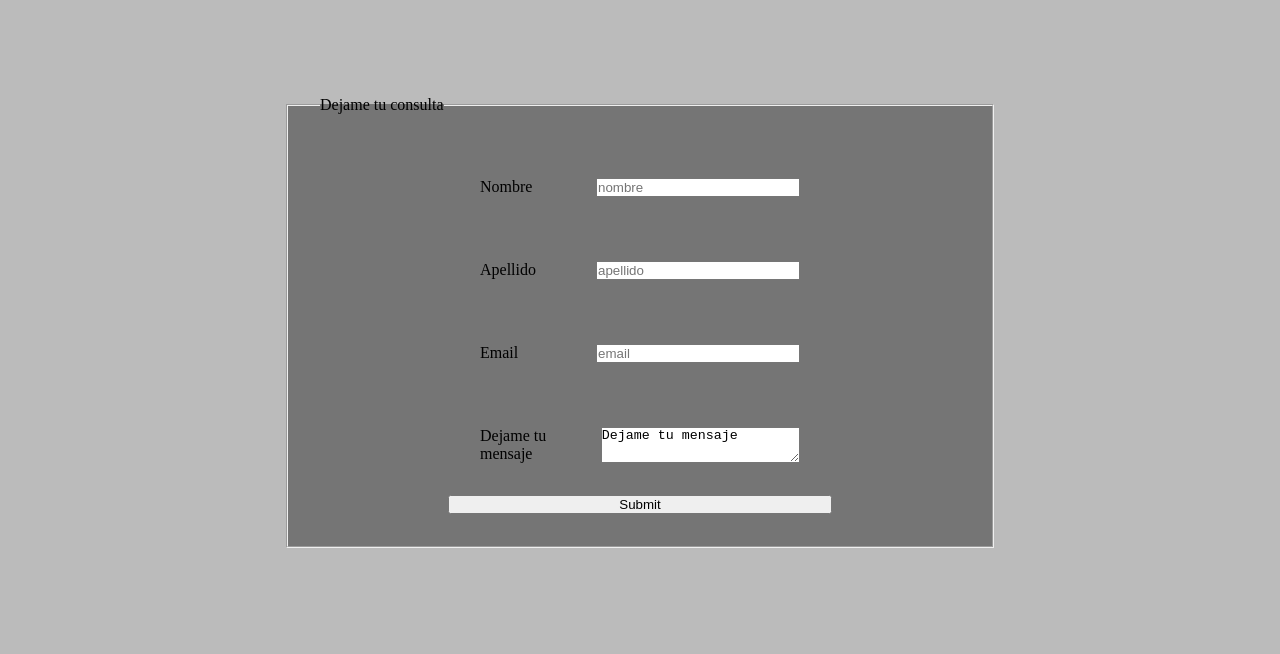
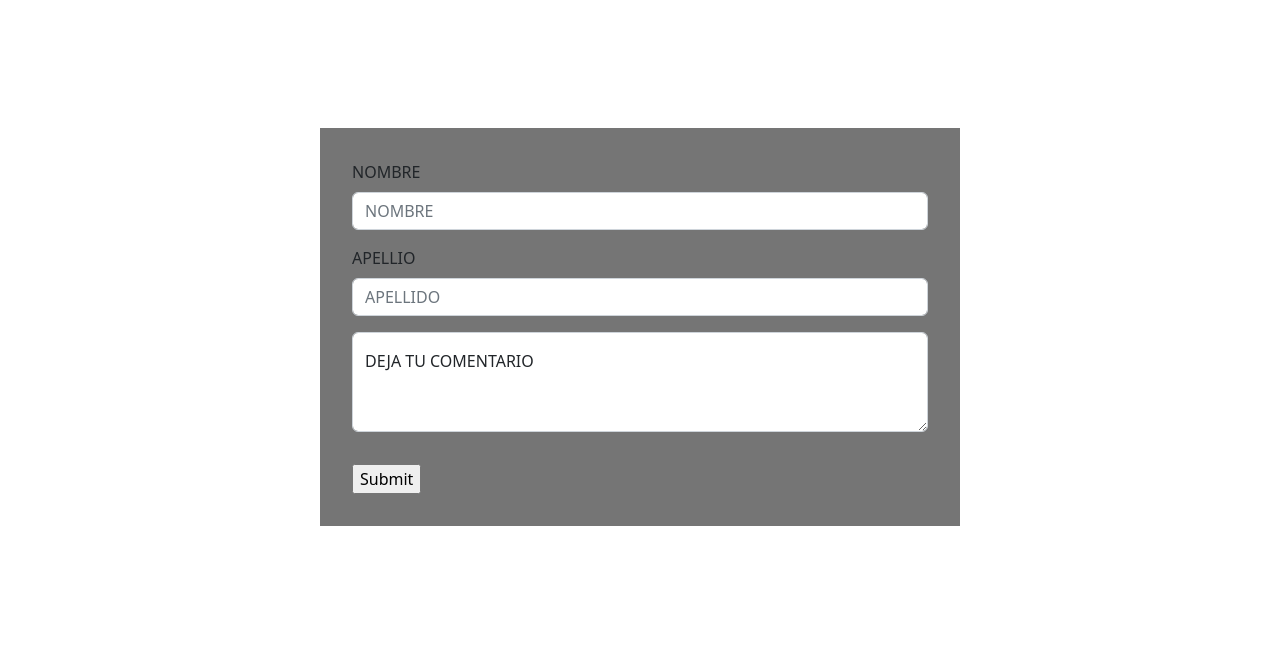
Before and after one commit to adricampanelli/adrian, a plain HTML site: page Pages/contacto.html in a window 1280 px wide. Shown: the part 116-770 px from the top of the page. Drawn offline with nearby package versions, Linux system fonts and the light colour scheme.

Commit message:
agregue boostrap

```diff
--- a/Pages/contacto.html
+++ b/Pages/contacto.html
@@ -6,6 +6,8 @@
     <meta name="viewport" content="width=device-width, initial-scale=1.0">
     <link rel="icon" href="/imagenes/Copia de ADRI (1).ico">
     <link rel="stylesheet" href="../ccs/styles.css">
+    <!-- CSS only -->
+    <link href="https://cdn.jsdelivr.net/npm/bootstrap@5.2.2/dist/css/bootstrap.min.css" rel="stylesheet" integrity="sha384-Zenh87qX5JnK2Jl0vWa8Ck2rdkQ2Bzep5IDxbcnCeuOxjzrPF/et3URy9Bv1WTRi" crossorigin="anonymous">
     <title>Document</title>
 </head>
 <header>
@@ -21,35 +23,23 @@
     </nav>
 </header>
 <body>
-    <main>
-        <section>
-            <form class="contacto-prueba1" action="">
-                <fieldset class="contacto-prueba2">
-                    <legend>Dejame tu consulta</legend>
-                    <div class="contacto-prueba3">
-                        <div>
-                            <label for="nombre"> Nombre </label>
-                            <input type="nombre" id="nombre" placeholder="nombre"  required>
-                        </div>
-                        <div>
-                        <label for="apellido"> Apellido </label>
-                        <input type="nombre" id="apellido" placeholder="apellido" required>
-                        </div>
-                        <div>
-                        <label for="email">Email</label>
-                        <input type="email" id="email" placeholder="email" required>
-                        </div>
-                        <div>
-                        <label for="mensaje" id="mensaje" > Dejame tu mensaje </label>
-                        <textarea for="mensaje" required>Dejame tu mensaje</textarea>
-                        </div>
-                        <input type="submit">
-                    </div>
-                </fieldset>
-            </form>
-        </section>
+    <main class="contacto-prueba1">
+        <section class="contacto-prueba2">
+    <div class="mb-3">
+        <label for="formGroupExampleInput" class="form-label">NOMBRE</label>
+        <input type="text" class="form-control" id="formGroupExampleInput" placeholder="NOMBRE">
+    </div>
+    <div class="mb-3">
+        <label for="formGroupExampleInput2" class="form-label">APELLIO</label>
+        <input type="text" class="form-control" id="formGroupExampleInput2" placeholder="APELLIDO">
+    </div>
+    <div class="form-floating">
+        <textarea class="form-control" placeholder="COMENTARIO" id="floatingTextarea2" style="height: 100px"></textarea>
+        <label for="floatingTextarea2">DEJA TU COMENTARIO</label>
+        <input type="submit" class="botonsubmit">
+    </div>
+    </section>
     </main>
-    <footer>
         <footer>
             <img src="../imagenes/Instagram_logo_2016.svg.webp" width="25" height="25">
             <a href="https://www.instagram.com/adricampanelli" target="_blank">
--- a/ccs/styles.css
+++ b/ccs/styles.css
@@ -1,4 +1,13 @@
 
+* {
+    box-sizing: border-box;
+}
+
+html, body {
+    height: 100%;
+    margin: 0;
+    padding: 0;
+}
 
 @font-face {
     font-family: "DoctorGlitch";
@@ -6,10 +15,7 @@
     size: 21rem;
 }
 
-*{
-    margin: 0%;
-    padding: 0%;
-}
+
 
 /* inicio */
 
@@ -189,6 +195,7 @@ section h2{
 
 /* contactos  */
 
+
 .contacto-prueba1 {
     display: flex;
     flex-direction: column;
@@ -199,29 +206,13 @@ section h2{
 }
 
 .contacto-prueba2 {
-    width: 40em;
-    padding: 2em;
-    display: flex;
-    flex-direction: column;
-    align-items: center;
     background-color: rgb(117, 117, 117);
-}
-
-.contacto-prueba3 > div {
-    display: flex;
-    flex-direction: row;
-    justify-content: space-between;
+    width: 50%;
+    margin: 2em;
     padding: 2em;
 }
-.contacto-prueba3 > div input , .contacto-prueba3 > div textarea {
-    width: 200px;
-}
-
-.contacto-prueba3 {
-    display: flex;
-    flex-direction: column;
-    justify-content: center;
-    width: 60%;
+.botonsubmit {
+    margin-top: 2em;
 }
 
 /* TRABAJOS */
@@ -252,6 +243,7 @@ section h2{
     display: flex;
     flex-direction: column;
     align-items: center;
+
 }
 
 .fotosdrone {
```
